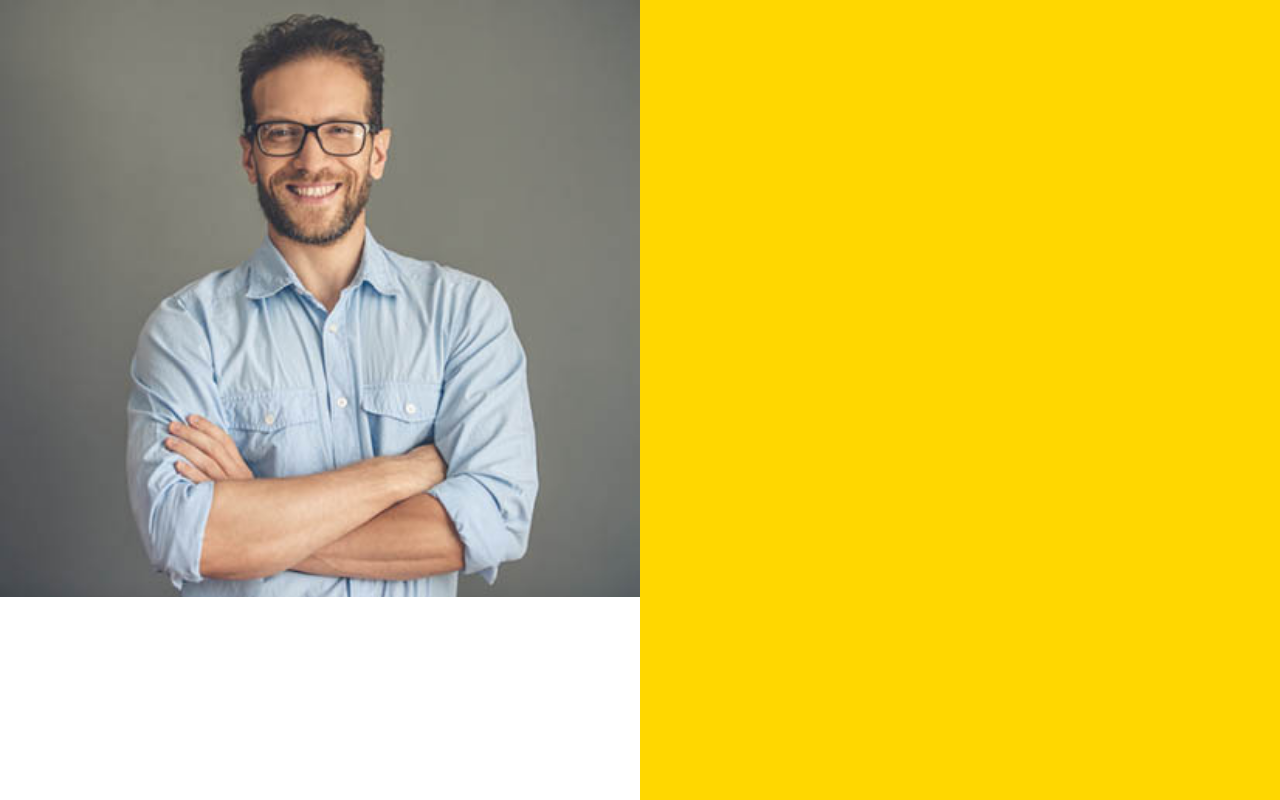
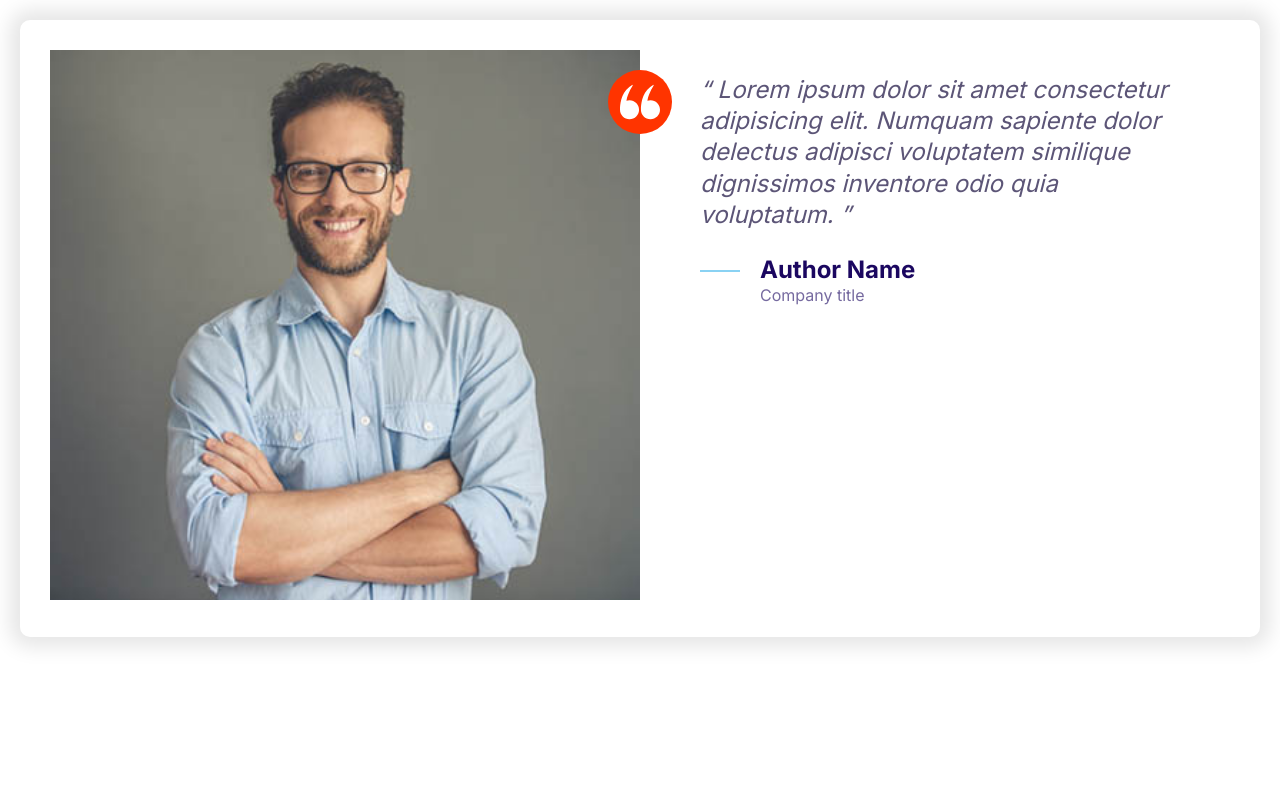
Before and after one commit to Hari-Das/bank-site, a plain HTML site: page index.html in a window 1280 px wide. Drawn offline with Linux system fonts and the light colour scheme.

Commit message:
Adding Testimonail Componenet.

```diff
--- a/css/styles.css
+++ b/css/styles.css
@@ -185,6 +185,14 @@ a {
   display: inline-flex;
   justify-content: center;
   align-items: center;
+}
+
+.icon-container--accent {
+  background-color: var(--color-accent);
+}
+
+.icon--white {
+  fill: white;
 }
 
 /* Buttons */
@@ -495,3 +503,34 @@ a {
     grid-template: auto/ repeat(3,1fr);
   }
 }
+
+
+/* testimonials */
+.testimonial {
+  padding: 3rem;
+}
+
+.testimonial__image {
+  position: relative;
+}
+
+.testimonial__image > img{
+  width: 100%;
+}
+
+.testimonial__image > .icon-container {
+    position: absolute;
+    right: -32px;
+    top: 2rem;
+}
+
+@media screen and (min-width:768px) {
+  .testimonial .quote,
+  .testimonial .quote__author {
+    font-size: 2.4rem;
+  }
+
+  .testimonial .quote {
+    margin-left: 6rem;
+  }
+}
--- a/index.html
+++ b/index.html
@@ -14,10 +14,41 @@
     <link rel="stylesheet" href="css/normalize.css" />
     <link rel="stylesheet" href="css/styles.css" />
   </head>
-  <body>
-    <div class="grid grid--cols-2">
-      <img style="width:100%;" src="images/testimonial.jpg" alt="A happy customer.">
-      <div style="height: 100vh; background-color: gold;"></div>
+  <body style="padding: 2rem">
+    <div class="card">
+      <div class="testimonial grid grid--cols-2">
+        <div class="testimonial__image">
+          <img
+            src="images/testimonial.jpg"
+            alt="A happy smiling customer"
+          />
+          <span class="icon-container icon-container--accent">
+            <svg class="icon icon--white">
+              <use xlink:href="images/sprite.svg#quotes"></use>
+            </svg>
+          </span>
+        </div>
+        <blockquote class="quote">
+          <p class="quote__text">
+            Lorem ipsum dolor sit amet consectetur adipisicing elit. Numquam
+            sapiente dolor delectus adipisci voluptatem similique dignissimos
+            inventore odio quia voluptatum.
+          </p>
+          <div class="media">
+            <div class="media__image quote__line">
+              <svg class="icon icon--primary">
+                <use xlink:href="images/sprite.svg#line"></use>
+              </svg>
+            </div>
+            <div class="media__body">
+              <h3 class="media__title quote__author">Author name</h3>
+              <p class="media__description quote__organization">
+                Company title
+              </p>
+            </div>
+          </div>
+        </blockquote>
+      </div>
     </div>
   </body>
 </html>
```
Also changed, not shown: Components/testimonials.html (added, +35 -0 lines).
